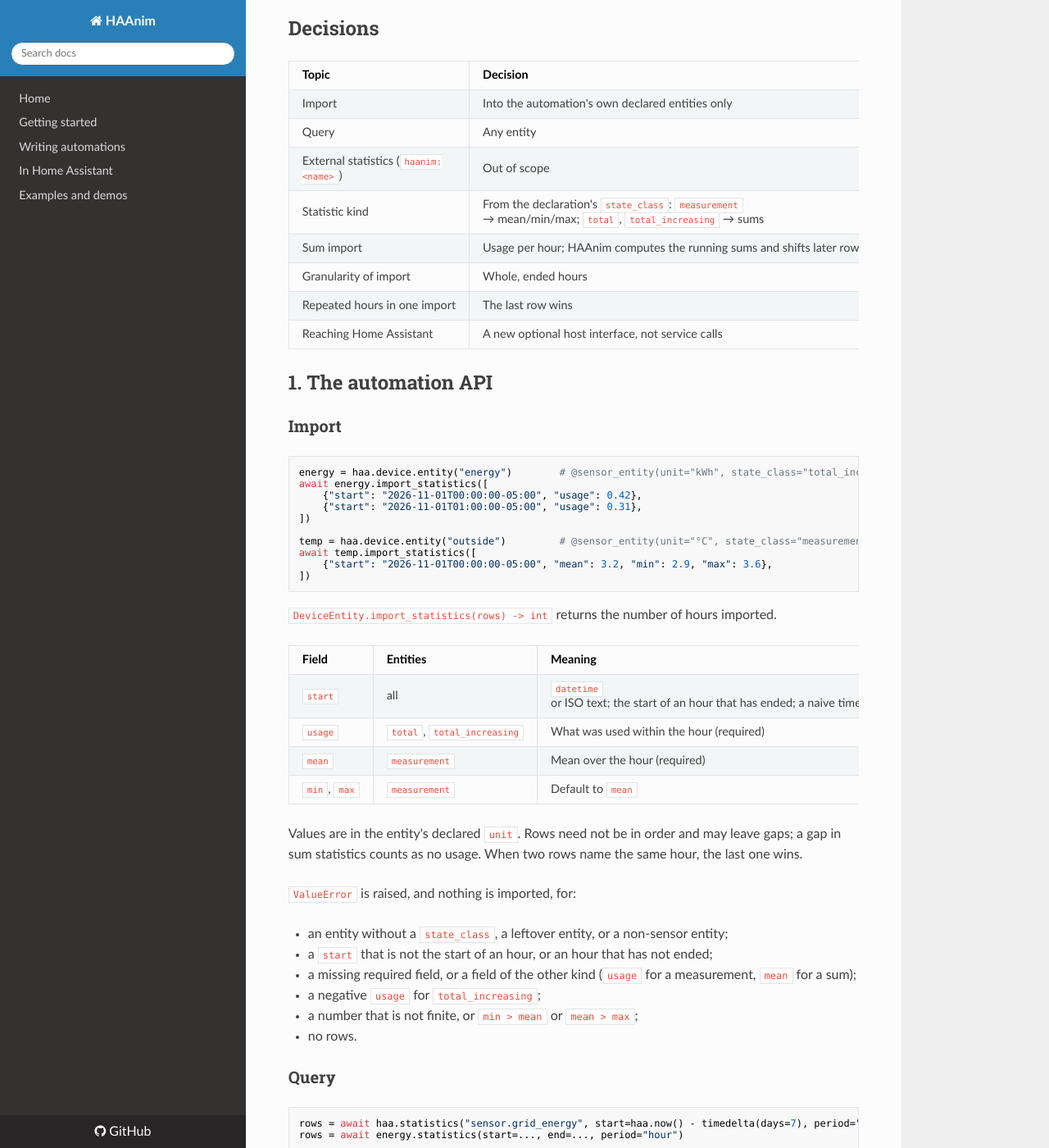
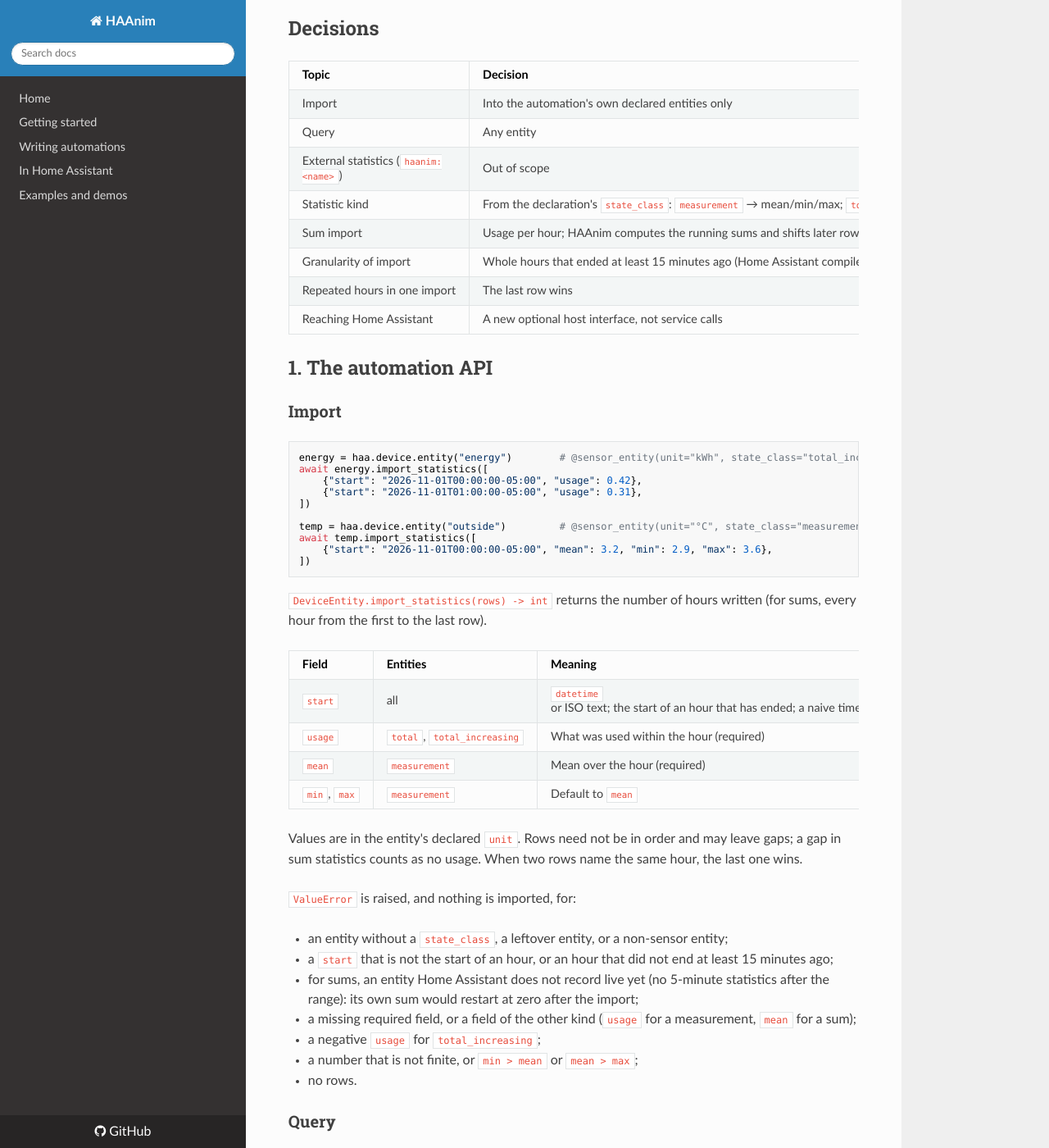
Before and after one commit to valsr/haanim, an MkDocs documentation site: the page built from docs/superpowers/specs/2026-11-10-entity-statistics-design.md, in a window 1280 px wide and 1400 px high, scrolled down 368 px. Shown: the whole window at 82% size. Built offline with MkDocs 1.6.1, drawn with Linux system fonts in a browser that asks for light colours; nearby versions of some CDN libraries; some of the changed text lies outside the part shown.

Commit message:
Spec: statistics rules from the final review
Co-Authored-By: Claude Opus 5.5 <noreply@anthropic.com>

````diff
--- a/docs/superpowers/specs/2026-11-10-entity-statistics-design.md
+++ b/docs/superpowers/specs/2026-11-10-entity-statistics-design.md
@@ -19,7 +19,7 @@ live, and queries the long-term statistics of any entity to compute on them.
 | External statistics (`haanim:<name>`) | Out of scope |
 | Statistic kind | From the declaration's `state_class`: `measurement` → mean/min/max; `total`, `total_increasing` → sums |
 | Sum import | Usage per hour; HAAnim computes the running sums and shifts later rows |
-| Granularity of import | Whole, ended hours |
+| Granularity of import | Whole hours that ended at least 15 minutes ago (Home Assistant compiles each hour just after it ends; importing first makes it roll back that compile) |
 | Repeated hours in one import | The last row wins |
 | Reaching Home Assistant | A new optional host interface, not service calls |
 
@@ -40,7 +40,7 @@ await temp.import_statistics([
 ])
 ```
 
-`DeviceEntity.import_statistics(rows) -> int` returns the number of hours imported.
+`DeviceEntity.import_statistics(rows) -> int` returns the number of hours written (for sums, every hour from the first to the last row).
 
 | Field | Entities | Meaning |
 | --- | --- | --- |
@@ -55,7 +55,8 @@ statistics counts as no usage. When two rows name the same hour, the last one wi
 `ValueError` is raised, and nothing is imported, for:
 
 - an entity without a `state_class`, a leftover entity, or a non-sensor entity;
-- a `start` that is not the start of an hour, or an hour that has not ended;
+- a `start` that is not the start of an hour, or an hour that did not end at least 15 minutes ago;
+- for sums, an entity Home Assistant does not record live yet (no 5-minute statistics after the range): its own sum would restart at zero after the import;
 - a missing required field, or a field of the other kind (`usage` for a measurement, `mean` for a sum);
 - a negative `usage` for `total_increasing`;
 - a number that is not finite, or `min > mean` or `mean > max`;
@@ -107,12 +108,15 @@ The engine turns usage into sums, so the logic is tested without Home Assistant:
 2. `base` = the last stored sum before the first imported hour, or 0.
 3. `old_end` = the stored sum at the last imported hour before the import; if that hour has no row, the
    last stored sum before it; or `base`.
-4. Each imported hour gets `sum` = `base` + the usage of every imported hour up to and including it,
-   and `state` = `sum`.
+4. Every hour from the first to the last imported one gets `sum` = `base` + the usage of every imported
+   hour up to and including it (a missing hour has no usage), and `state` = `sum`.
 5. Import the rows, then adjust every stored sum after the last imported hour by
    `new_end − old_end`, so later history (and what Home Assistant records live) still joins up.
 
 Measurement rows are imported as given, with `min` and `max` defaulting to `mean`.
+
+The stored sums are read in the declared unit; statistics Home Assistant keeps in another unit (a
+display unit the owner chose) get the rows converted to that unit.
 
 ### Metadata
 
````
